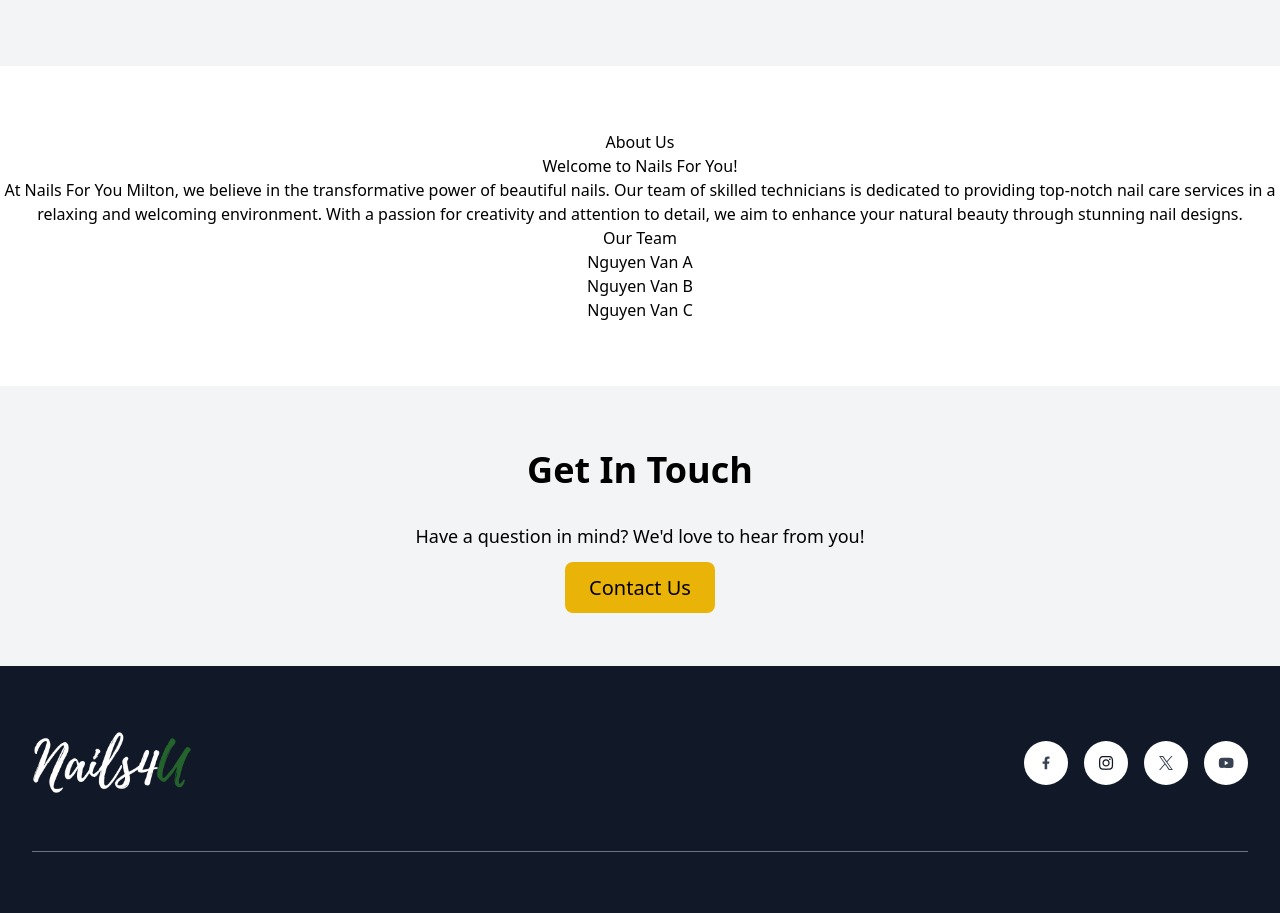
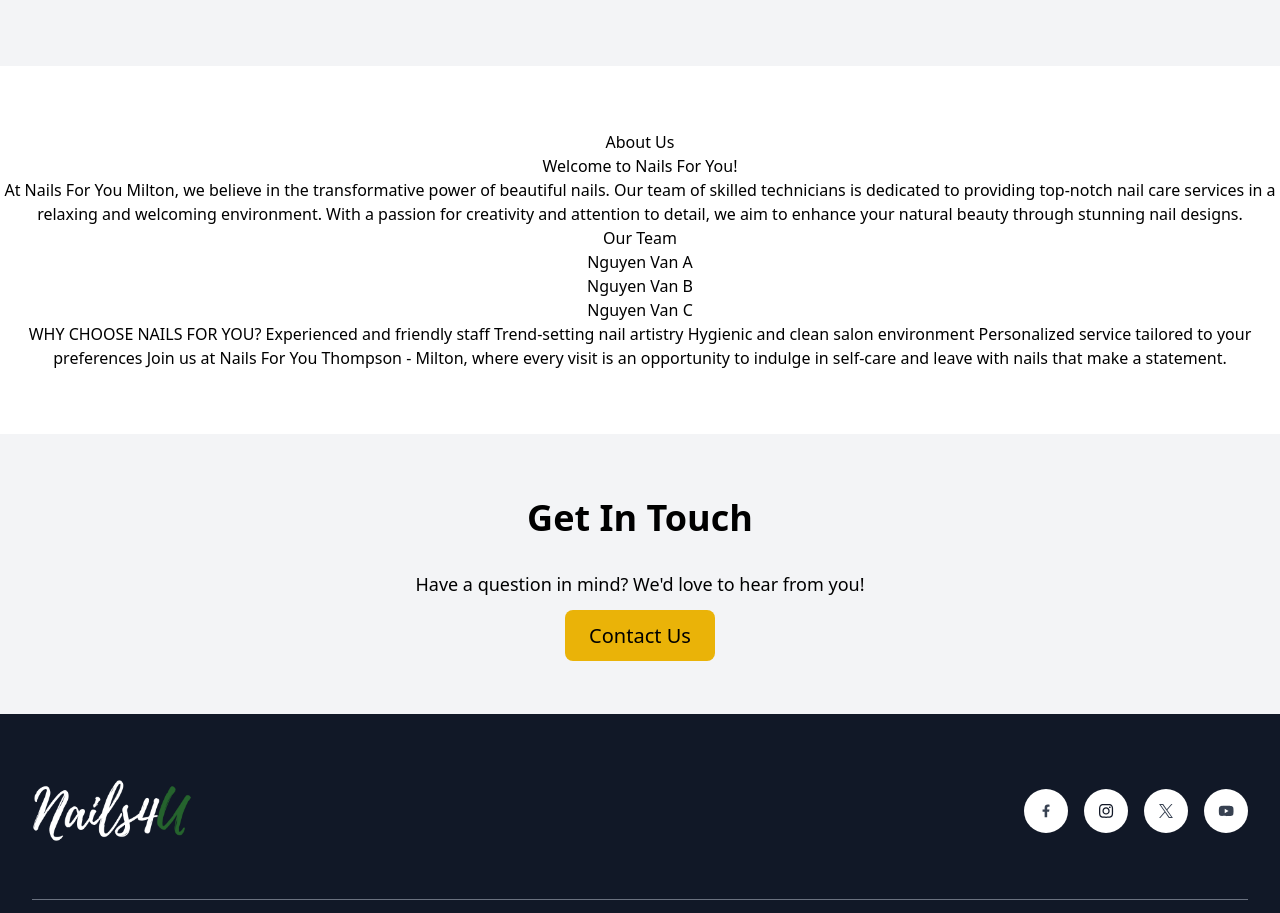
Before and after one commit to ockyo-dtech/nails4u, a React (Create React App) app: page / in a window 1280 px wide. Shown: the part 1440-2353 px from the top of the page. Built offline with nearby package versions, Linux system fonts and the light colour scheme.

Commit message:
add text

```diff
--- a/src/pages/About/About.js
+++ b/src/pages/About/About.js
@@ -17,7 +17,12 @@ const About = () => {
         <li>Nguyen Van B</li>
         <li>Nguyen Van C</li>
       </ul>
-
+      WHY CHOOSE NAILS FOR YOU?
+      Experienced and friendly staff
+      Trend-setting nail artistry
+      Hygienic and clean salon environment
+      Personalized service tailored to your preferences
+      Join us at Nails For You Thompson - Milton, where every visit is an opportunity to indulge in self-care and leave with nails that make a statement.
 
     </div>
   );
```
